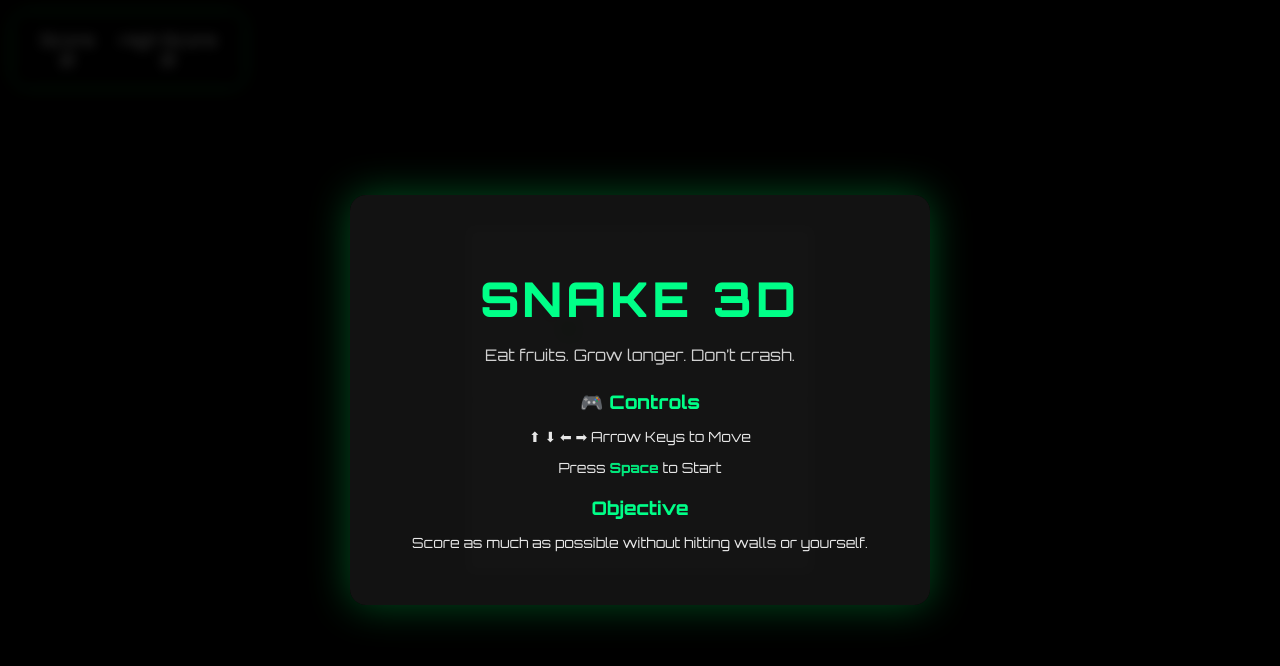
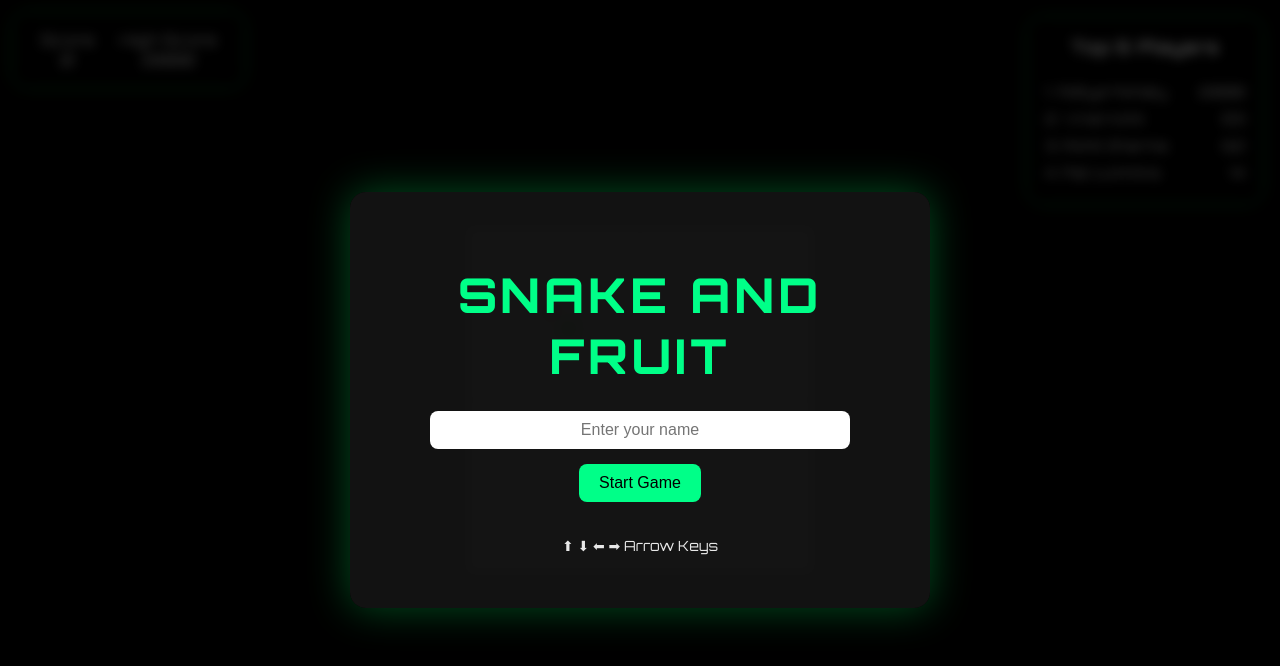
Before and after one commit to aditya-eva/snake-and-fruit, a website built with Vite: page index.html in a window 1280 px wide. Built offline with nearby package versions, Linux system fonts and the light colour scheme; animation ran at ten frames a second.

Commit message:
feat: update game UI with player name input, start button, and leaderboard display

```diff
--- a/index.html
+++ b/index.html
@@ -8,19 +8,19 @@
   <body>
     <div id="startScreen" class="overlay">
       <div class="menu-box">
-        <h1 class="game-title">SNAKE 3D</h1>
+        <h1 class="game-title">SNAKE AND FRUIT</h1>
 
-        <p class="tagline">Eat fruits. Grow longer. Don’t crash.</p>
+        <input
+          type="text"
+          id="playerName"
+          placeholder="Enter your name"
+          maxlength="15"
+        />
+
+        <button id="startBtn">Start Game</button>
 
         <div class="instructions">
-          <h3>🎮 Controls</h3>
-          <p>⬆ ⬇ ⬅ ➡ Arrow Keys to Move</p>
-          <p>Press <span>Space</span> to Start</p>
-        </div>
-
-        <div class="objective">
-          <h3>Objective</h3>
-          <p>Score as much as possible without hitting walls or yourself.</p>
+          <p>⬆ ⬇ ⬅ ➡ Arrow Keys</p>
         </div>
       </div>
     </div>
@@ -42,6 +42,10 @@
         <p id="highScore">0</p>
       </div>
     </div>
+    <div id="leaderboard">
+      <h3>Top 5 Players</h3>
+      <ul id="leaderboardList"></ul>
+    </div>
     <script type="module" src="/main.js"></script>
   </body>
 </html>
--- a/main.js
+++ b/main.js
@@ -40,7 +40,7 @@ const scoreBoard = document.querySelector(".score");
 
 windowResize(camera, renderer);
 
-
+const finalScore = document.getElementById("finalScore")
 function updateSnake() {
     // Apply nextDirection to Direction
     direction = { ...nextDirection };
@@ -51,12 +51,16 @@ function updateSnake() {
     };
     if(newHead.x < 0 || newHead.x > gridSize || newHead.y < 0 || newHead.y > gridSize ) {
         gameOver = true;
+        updateLeaderboard();
+        finalScore.innerText = score;
         gameOverDiv.classList.remove("hidden");
         return;
     }
     let ans = snake.some((point) => point.x === newHead.x && point.y === newHead.y);
     if(ans) {
         gameOver = true;
+        updateLeaderboard();
+        finalScore.innerText = score;
         gameOverDiv.classList.remove("hidden");
         return;
     }
@@ -98,16 +102,59 @@ document.addEventListener('keydown', (e) => {
 const gameOverDiv = document.getElementById("gameOver");
 const restartBtn = document.getElementById("restartBtn");
 const startScreen = document.getElementById("startScreen");
-const finalScore = document.getElementById("finalScore");
 const highScoreElement = document.getElementById("highScore");
+const playerNameInput = document.getElementById("playerName");
+const startBtn = document.getElementById("startBtn");
+const leaderboardList = document.getElementById("leaderboardList");
+let playerName = "";
+
+let leaderboard = JSON.parse(localStorage.getItem("snakeLeaderboard")) || [
+    {name: "Aditya Mohaty", score: 2000},
+    {name: "Virat Kohli", score: 83},
+    {name: "Rohit Sharma", score: 62},
+    {name: "Pat cummins", score: 14}
+];
+
 let highScore = localStorage.getItem("snakeHighScore");
 if (highScore === null) {
-    highScore = 0;
+    highScore = 2000;
+    localStorage.setItem("snakeHighScore", highScore);
 } else {
     highScore = Number(highScore);
 }
+highScoreElement.innerText = highScore;
 
-highScoreElement.innerText = highScore;
+startBtn.addEventListener("click", () => {
+    const name = playerNameInput.value.trim();
+    if (name === "") {
+        alert("Please enter your name!");
+        return;
+    }
+    playerName = name;
+    gameStarted = true;
+    startScreen.classList.add("hidden");
+});
+
+function updateLeaderboard() {
+    if (!playerName) return;
+    leaderboard.push({ name: playerName, score: score });
+    leaderboard.sort((a, b) => b.score - a.score);
+    leaderboard = leaderboard.slice(0, 5);
+    localStorage.setItem("snakeLeaderboard", JSON.stringify(leaderboard));
+    renderLeaderboard();
+}
+
+function renderLeaderboard() {
+    leaderboardList.innerHTML = "";
+    leaderboard.forEach((player, index) => {
+        const li = document.createElement("li");
+        li.innerHTML = `
+            <span>${index + 1}. ${player.name}</span>
+            <span>${player.score}</span>
+        `;
+        leaderboardList.appendChild(li);
+    });
+}
 
 restartBtn.addEventListener('click', () => {
     restartGame(snakeSegments, snake, direction, nextDirection, scene);
@@ -129,11 +176,8 @@ function animate(currentTime) {
         renderSnake(snake, snakeSegments, scene);
         lastUpdatedTime = currentTime;
     }
-    if(gameOver) {
-        finalScore.innerText = score;
-        gameOverDiv.classList.remove("hidden");
-    }
     renderer.render(scene, camera);
 }
 animate(0);
 renderSnake(snake, snakeSegments, scene);
+renderLeaderboard();
--- a/style.css
+++ b/style.css
@@ -133,3 +133,54 @@ body {
     transform: scale(1);
   }
 }
+
+/* Player name input */
+#playerName {
+  width: 80%;
+  padding: 10px;
+  margin: 15px 0;
+  border-radius: 8px;
+  border: none;
+  text-align: center;
+  font-size: 16px;
+}
+
+#startBtn {
+  padding: 10px 20px;
+  font-size: 16px;
+  border: none;
+  border-radius: 8px;
+  background: #00ff88;
+  cursor: pointer;
+  margin-bottom: 15px;
+}
+
+/* Leaderboard */
+#leaderboard {
+  position: fixed;
+  right: 20px;
+  top: 20px;
+  background: rgba(0,0,0,0.7);
+  padding: 15px;
+  border-radius: 12px;
+  width: 200px;
+  box-shadow: 0 0 15px rgba(0,255,100,0.4);
+}
+
+#leaderboard h3 {
+  margin-top: 0;
+  text-align: center;
+}
+
+#leaderboard ul {
+  list-style: none;
+  padding: 0;
+  margin: 0;
+}
+
+#leaderboard li {
+  padding: 5px 0;
+  font-size: 14px;
+  display: flex;
+  justify-content: space-between;
+}
```
